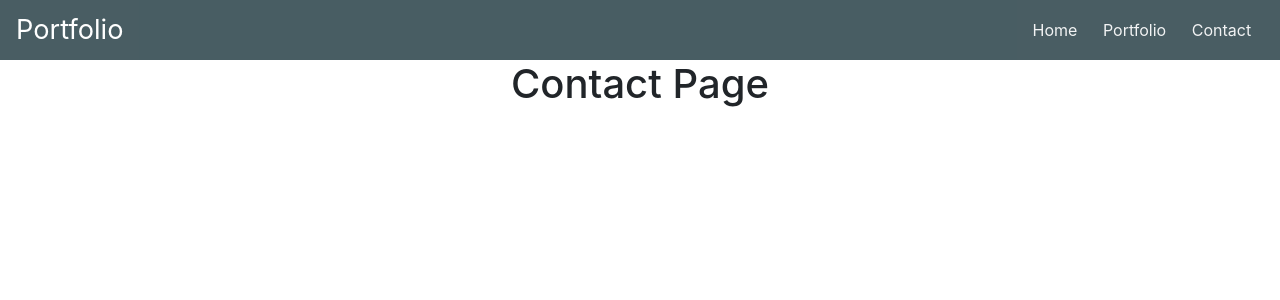
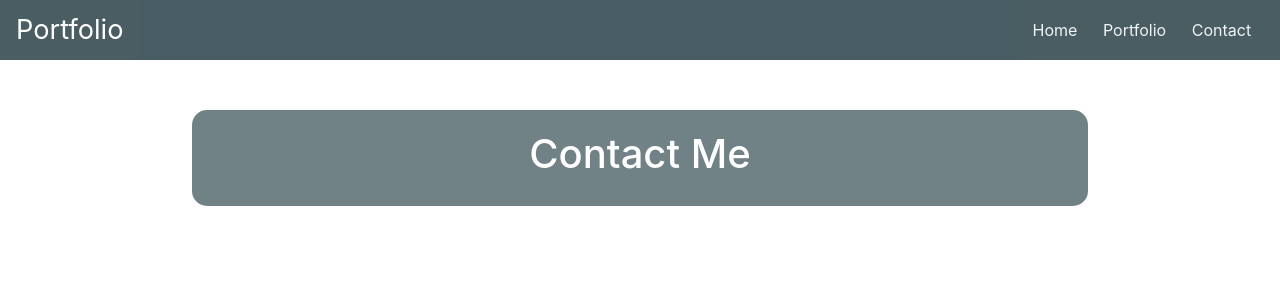
Before and after one commit to mgmoreno22/portfolio-react-bootstrap, a React (Create React App) app: page /contact in a window 1280 px wide. Shown: the top 300 px of the page. Built offline with nearby package versions, Linux system fonts and the light colour scheme.

Commit message:
adding email-js dependencies

```diff
--- a/package.json
+++ b/package.json
@@ -6,6 +6,7 @@
     "@testing-library/jest-dom": "^5.11.4",
     "@testing-library/react": "^11.1.0",
     "@testing-library/user-event": "^12.1.10",
+    "emailjs-com": "^2.6.4",
     "framer-motion": "^3.9.0",
     "react": "^17.0.1",
     "react-bootstrap": "^1.5.0",
--- a/src/components/Contact.js
+++ b/src/components/Contact.js
@@ -1,11 +1,19 @@
 import React from "react";
+import { Container, Row, Col } from "react-bootstrap";
 import Topbar from "./Topbar";
+import "./styles/Contact.css";
 
 export default function Contact() {
   return (
     <div>
       <Topbar />
-      <h1>Contact Page</h1>
+      <Container className="contactContainer">
+        <Row>
+          <Col>
+            <h1>Contact Me</h1>
+          </Col>
+        </Row>
+      </Container>
     </div>
   );
 }
--- /dev/null
+++ b/src/components/styles/Contact.css
@@ -0,0 +1,10 @@
+.contactContainer {
+  margin-top: 50px;
+  padding: 20px;
+  background-color: rgba(78, 99, 106, 0.8);
+  width: 70%;
+  border-radius: 15px;
+  min-width: 340px;
+  height: 100%;
+  color: white;
+}
--- a/src/components/styles/Home.css
+++ b/src/components/styles/Home.css
@@ -24,8 +24,12 @@
 
 .fab {
   padding-top: 20px;
-  color: #e0fbfc;
+  color: #a2b9b9;
   font-size: 4rem;
+}
+
+.fab:hover {
+  color: #c7f8f9;
 }
 
 @media only screen and (min-width: 1095px) {
```
Also changed, not shown: 1 other file (tests, documents, lock files or other folders).
